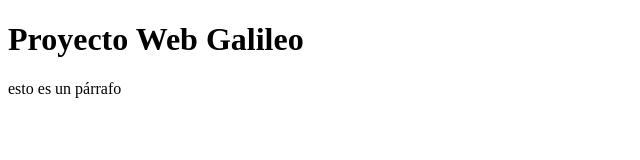
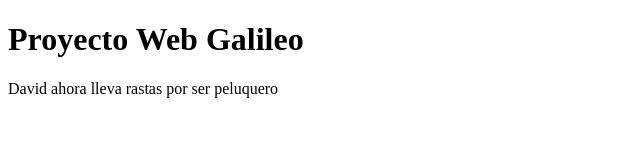
Before and after one commit to Pitgrif/ProyectoWebGalileo, a plain HTML site: page index.html in a window 1280 px wide. Shown: the whole page, without its empty margins (0-640 px from the left). Drawn offline with Linux system fonts and the light colour scheme.

Commit message:
+new branch with changes

```diff
--- a/index.html
+++ b/index.html
@@ -8,6 +8,6 @@
 </head>
 <body>
     <h1>Proyecto Web Galileo</h1>
-    <p>esto es un párrafo</p>
+    <p>David ahora lleva rastas por ser peluquero</p>
 </body>
 </html>
```
